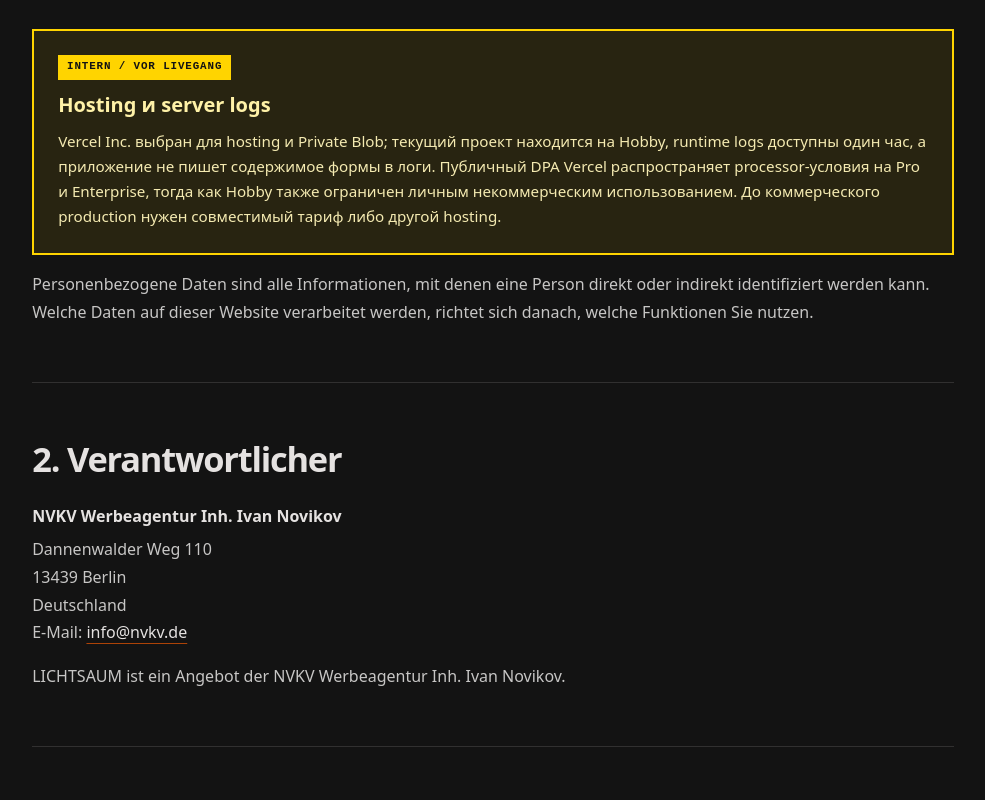
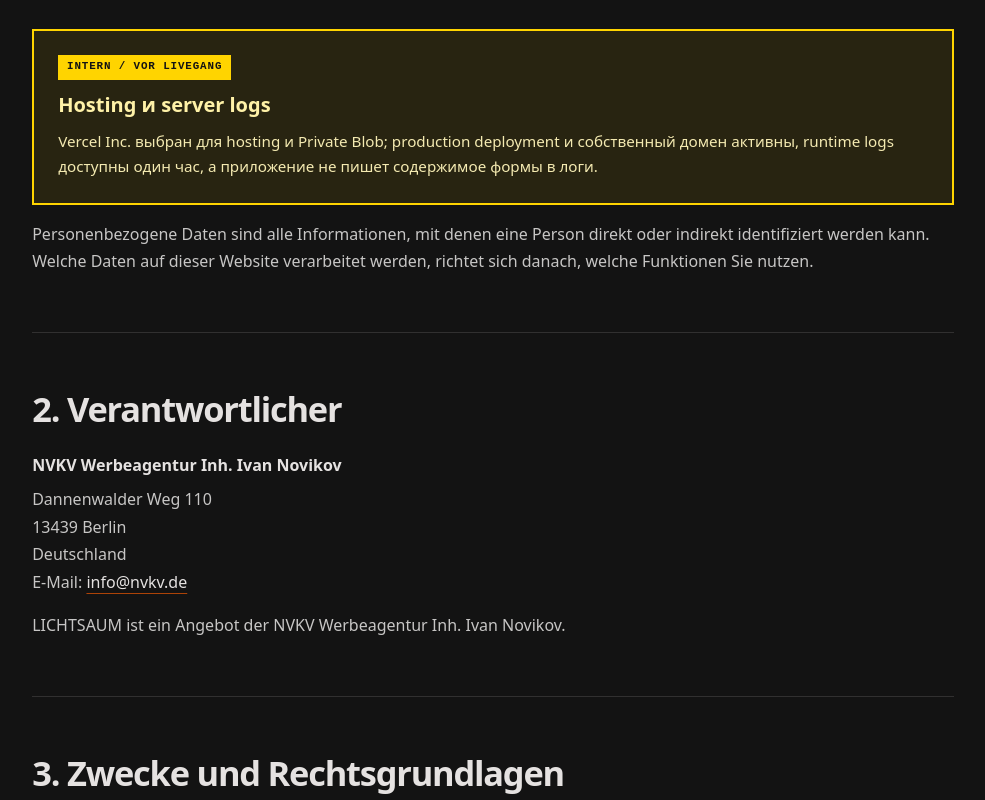
Before and after one commit to 5123082-wq/lichtsaum, a Next.js app: page /datenschutz in a window 1280 px wide. Shown: the part 840-1640 px from the top of the page, without its empty margins (147-1132 px from the left). Built offline with nearby package versions, Linux system fonts and the light colour scheme; no server answers.

Commit message:
Activate public production release

```diff
--- a/src/app/datenschutz/page.tsx
+++ b/src/app/datenschutz/page.tsx
@@ -5,12 +5,7 @@
 import { SiteFooter } from "@/components/layout/site-footer";
 import { isIndexable, siteUrl } from "@/config/environment";
 import { siteConfig } from "@/config/site";
-import {
-  assertLegalReviewCompleteForProduction,
-  LegalReviewTodo
-} from "@/features/legal/legal-review-todo";
-
-assertLegalReviewCompleteForProduction();
+import { LegalReviewTodo } from "@/features/legal/legal-review-todo";
 
 export function generateMetadata(): Metadata {
   const title = `Datenschutzerklärung | ${siteConfig.name}`;
--- a/src/app/impressum/page.tsx
+++ b/src/app/impressum/page.tsx
@@ -5,9 +5,6 @@
 import { SiteFooter } from "@/components/layout/site-footer";
 import { isIndexable, siteUrl } from "@/config/environment";
 import { siteConfig } from "@/config/site";
-import { assertLegalReviewCompleteForProduction } from "@/features/legal/legal-review-todo";
-
-assertLegalReviewCompleteForProduction();
 
 export function generateMetadata(): Metadata {
   const title = `Impressum | ${siteConfig.name}`;
--- a/src/features/legal/legal-review-items.ts
+++ b/src/features/legal/legal-review-items.ts
@@ -2,7 +2,7 @@
   hostingAndLogs: {
     title: "Hosting и server logs",
     description:
-      "Vercel Inc. выбран для hosting и Private Blob; текущий проект находится на Hobby, runtime logs доступны один час, а приложение не пишет содержимое формы в логи. Публичный DPA Vercel распространяет processor-условия на Pro и Enterprise, тогда как Hobby также ограничен личным некоммерческим использованием. До коммерческого production нужен совместимый тариф либо другой hosting."
+      "Vercel Inc. выбран для hosting и Private Blob; production deployment и собственный домен активны, runtime logs доступны один час, а приложение не пишет содержимое формы в логи."
   },
   productionFormAndFiles: {
     title: "Production-форма и загрузка файлов",
@@ -12,12 +12,12 @@
   recipientsAndTransfers: {
     title: "Получатели и передача в третьи страны",
     description:
-      "Vendor register заполнен: Vercel Inc., Neon, LLC, Plus Five Five, Inc. (Resend), Cloudflare, Inc. и Google Ireland Limited; регионы, DPA, EU SCC и EU-US DPF описаны. Маркер остаётся только из-за отсутствия processor-покрытия Vercel Hobby для коммерческого production."
+      "Vendor register заполнен: Vercel Inc., Neon, LLC, Plus Five Five, Inc. (Resend), Cloudflare, Inc. и Google Ireland Limited; регионы и механизмы международной передачи описаны."
   },
   transportSecurity: {
     title: "HTTPS и техническая защита",
     description:
-      "После настройки домена проверить принудительный HTTPS, TLS, security headers, доступ к файлам и журналирование. Только после фактической проверки заменить будущую формулировку на утверждение о production-системе."
+      "Production-домен принудительно использует HTTPS; HSTS, nosniff, frame denial, referrer и permissions headers проверены на публичном ответе."
   }
 } as const;
 
```
Also changed, not shown: 1 other file (tests, documents, lock files or other folders).
